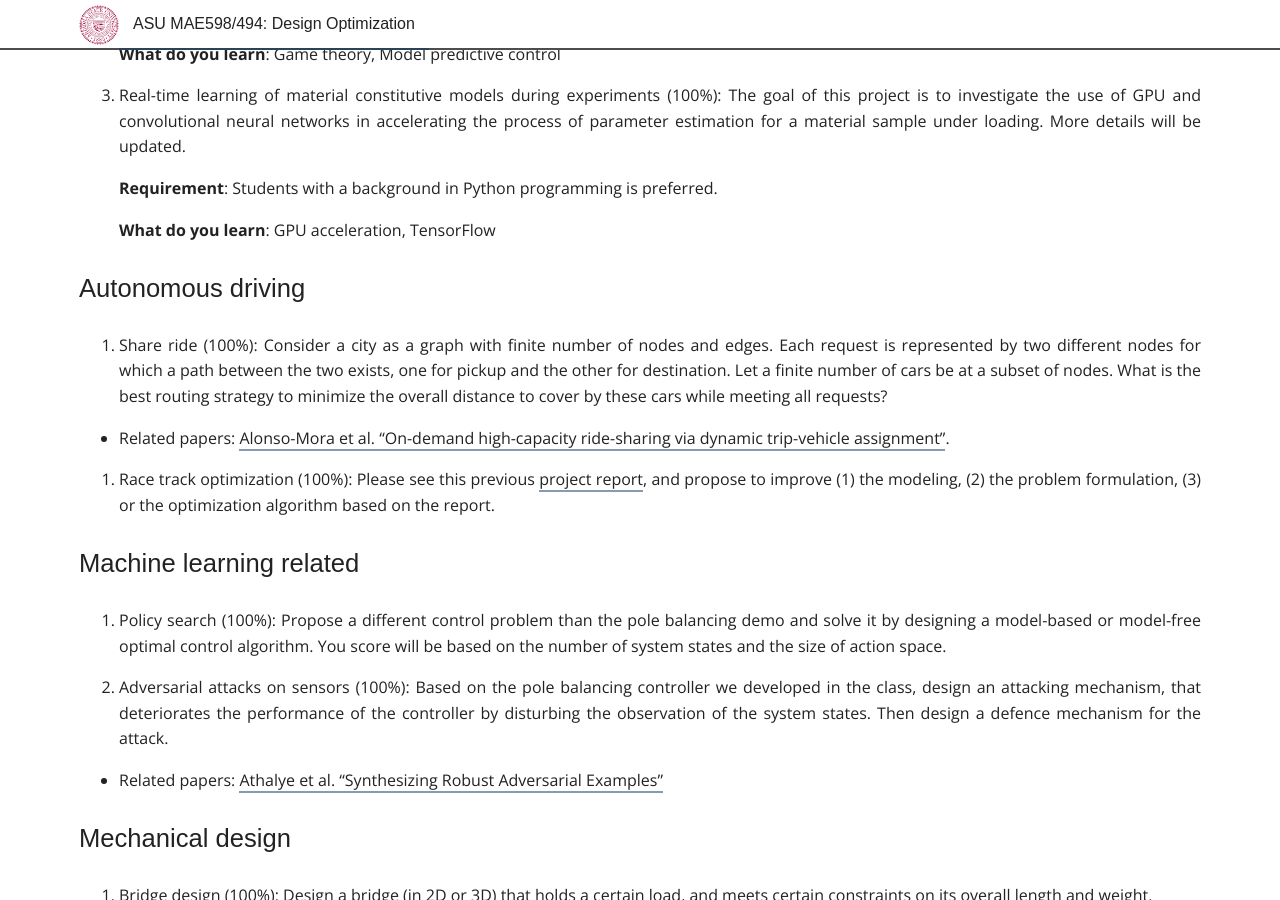
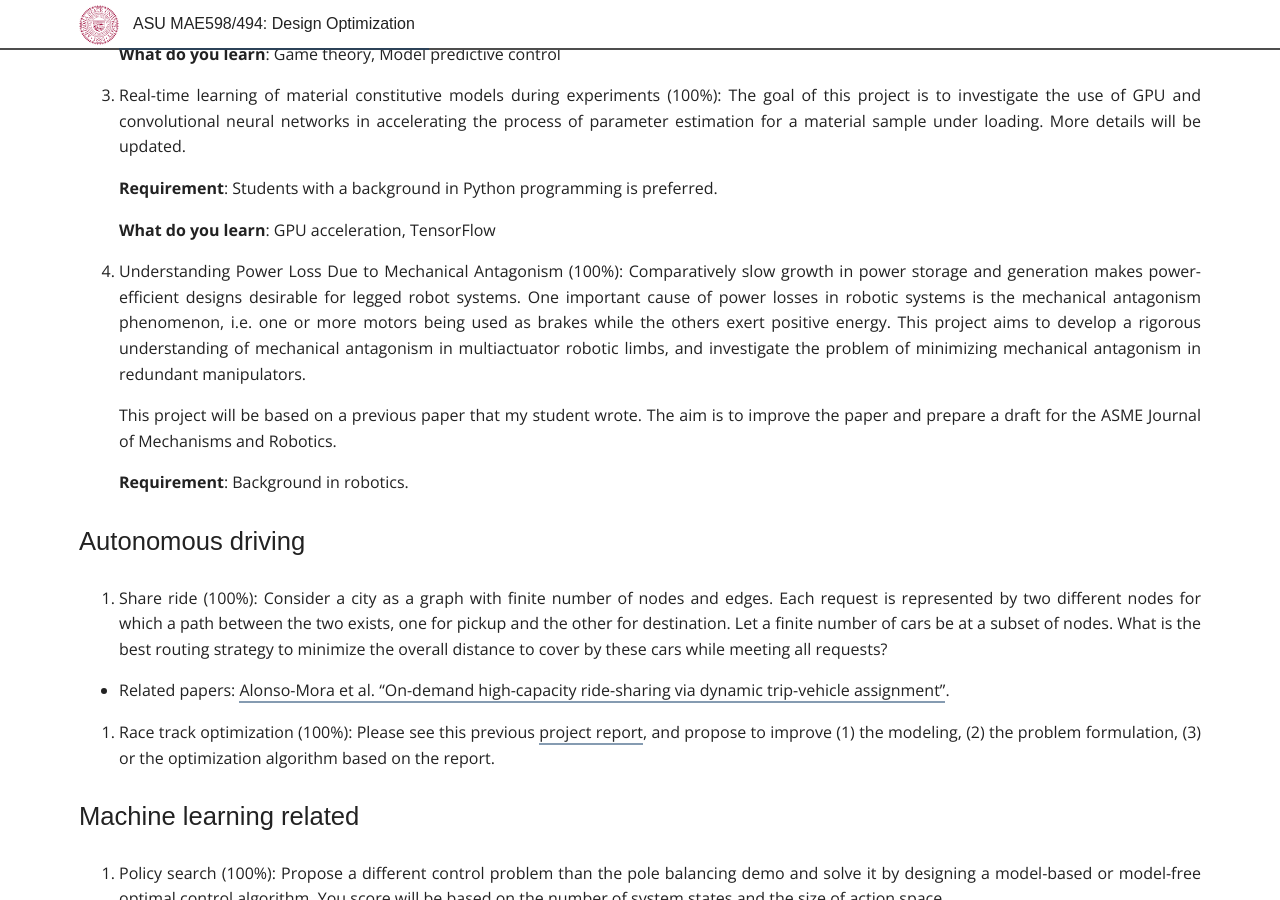
Before and after one commit to DesignInformaticsLab/DesignInformaticsLab.github.io, a Jekyll site: the page built from _posts/teaching/designopt/2017-10-14-designopt-project.md, in a window 1280 px wide and 900 px high, scrolled down 1098 px. Built offline with Jekyll 4.4.1, drawn with Linux system fonts in a browser that asks for light colours; some web fonts are replaced.

Commit message:
updated desopt homework

```diff
--- a/_posts/teaching/designopt/2017-10-14-designopt-project.md
+++ b/_posts/teaching/designopt/2017-10-14-designopt-project.md
@@ -74,6 +74,20 @@ your interests.
 
    **What do you learn**: GPU acceleration, TensorFlow
 
+4. Understanding Power Loss Due to Mechanical Antagonism (100%): Comparatively slow growth
+   in power storage and generation makes power-efficient designs desirable for legged robot
+   systems. One important cause of power losses in robotic systems is the mechanical
+   antagonism phenomenon, i.e. one or more motors being used as brakes while the others
+   exert positive energy. This project aims to develop a rigorous understanding of
+   mechanical antagonism in multiactuator robotic limbs, and investigate the problem of
+   minimizing mechanical antagonism in redundant manipulators.
+
+   This project will be based on a previous paper that my student wrote. The aim is to
+   improve the paper and prepare a draft for the ASME Journal of Mechanisms and Robotics.
+
+   **Requirement**: Background in robotics.
+
+
 ### Autonomous driving
 
 1. Share ride (100%): Consider a city as a graph with finite number of nodes and edges. Each request is represented by
```
